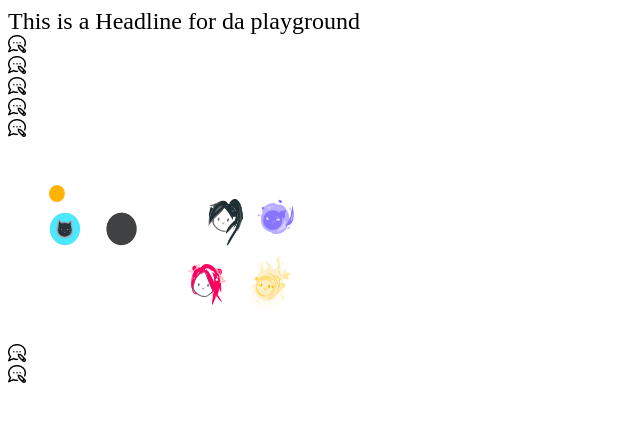
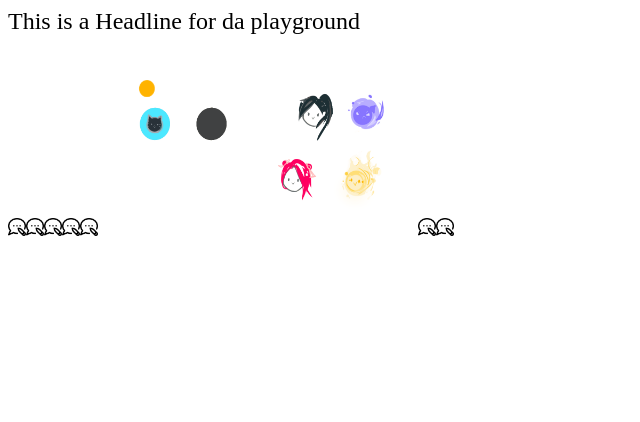
Before and after one commit to e2nguyen/Watcher, a Next.js app: page /components-playground in a window 1280 px wide. Shown: the top 422 px of the page, without its empty margins (0-640 px from the left). Built offline with nearby package versions, Linux system fonts and the light colour scheme.

Commit message:
[Re :#45] : changed from div to span to make buttons in-line elements

```diff
--- a/components/button/button.tsx
+++ b/components/button/button.tsx
@@ -17,7 +17,7 @@ const Button: React.FC<Props> = ({
   onClick,
   width
 }) => (
-  <div className="custom-button-container">
+  <span className="custom-button-container">
     <button
       className="custom-button"
       onClick={onClick}
@@ -34,7 +34,7 @@ const Button: React.FC<Props> = ({
         width: ${width};
       }
     `}</style>
-  </div>
+  </span>
 );
 
 export default Button;
```
